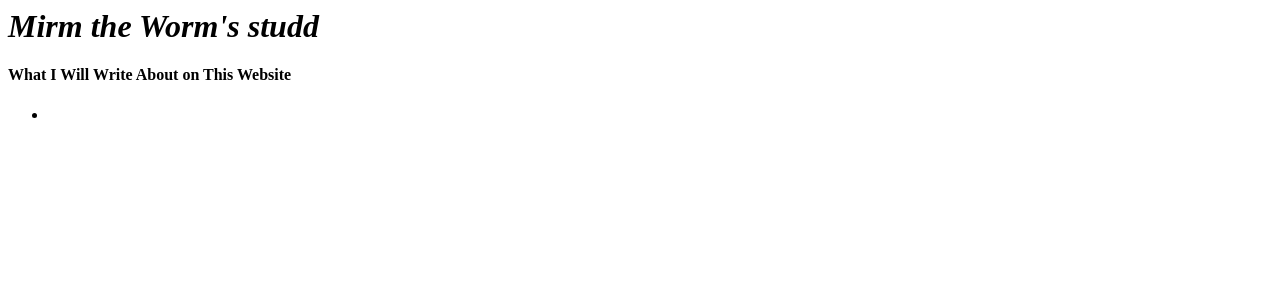
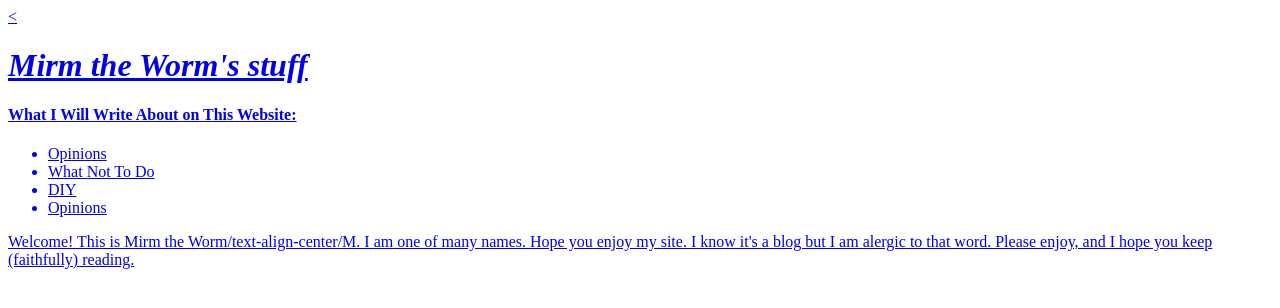
Before and after one commit to text-align-center/text-align-center.github.io, a plain HTML site: page index.html in a window 1280 px wide. Drawn offline with Linux system fonts and the light colour scheme.

Commit message:
Add files via upload

```diff
--- a/index.html
+++ b/index.html
@@ -1,13 +1,28 @@
 <!DOCTYPE .html>
-
+<a href="page2.html">
+<
 <html><head>
 			<title><em>Mirm the Worm's stuff</em></title>
 			</head>
 			<body>
-			<h1><em>Mirm the Worm's studd</em></h1>
-			<h4>What I Will Write About on This Website</h4>
+			<h1><em>Mirm the Worm's stuff</em></h1>
+			<h4>What I Will Write About on This Website:</h4>
 			<ul>
-				<li>
+				<li>Opinions</li>
+				<li>What Not To Do</li>
+				<li>DIY</li>
+				<li>Opinions</li>
+				</ul>
+				<p>Welcome! This is Mirm the Worm/text-align-center/M.  I am one of many names.  Hope you enjoy my site.  I know it's a blog but I am alergic to that word.  Please enjoy, and I hope you keep (faithfully) reading.
+
+
+
+
+
+
+
+
+
 
 
 
```
